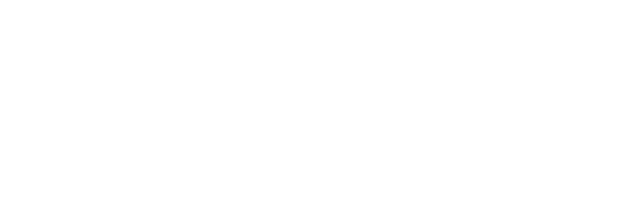
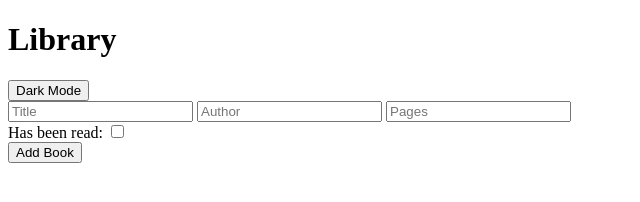
Before and after one commit to Fynis96/TheOdinProject-Library, a plain HTML site: page index.html in a window 1280 px wide. Shown: the whole page, without its empty margins (0-640 px from the left). Drawn offline with Linux system fonts and the light colour scheme.

Commit message:
Filled out index with proper ids

```diff
--- a/index.html
+++ b/index.html
@@ -1,5 +1,6 @@
 <!DOCTYPE html>
 <html lang="en">
+
 <head>
     <meta charset="UTF-8">
     <meta http-equiv="X-UA-Compatible" content="IE=edge">
@@ -7,8 +8,28 @@
     <title>Library</title>
     <link rel="stylesheet" href="styles.css">
 </head>
+
 <body>
-
+    <header>
+        <h1>Library</h1>
+        <button id="dark-mode-toggle">Dark Mode</button>
+    </header>
+    <main>
+        <div class="container">
+            <form id="book-form">
+                <input type="text" id="title" placeholder="Title" required>
+                <input type="text" id="author" placeholder="Author" required>
+                <input type="number" id="pages" placeholder="Pages" required>
+                <div class="form-group">
+                    <label for="read">Has been read:</label>
+                    <input type="checkbox" id="read">
+                </div>
+                <button type="submit">Add Book</button>
+            </form>
+            <div id="book-list"></div>
+        </div>
+    </main>
     <script src="script.js"></script>
 </body>
+
 </html>
```
